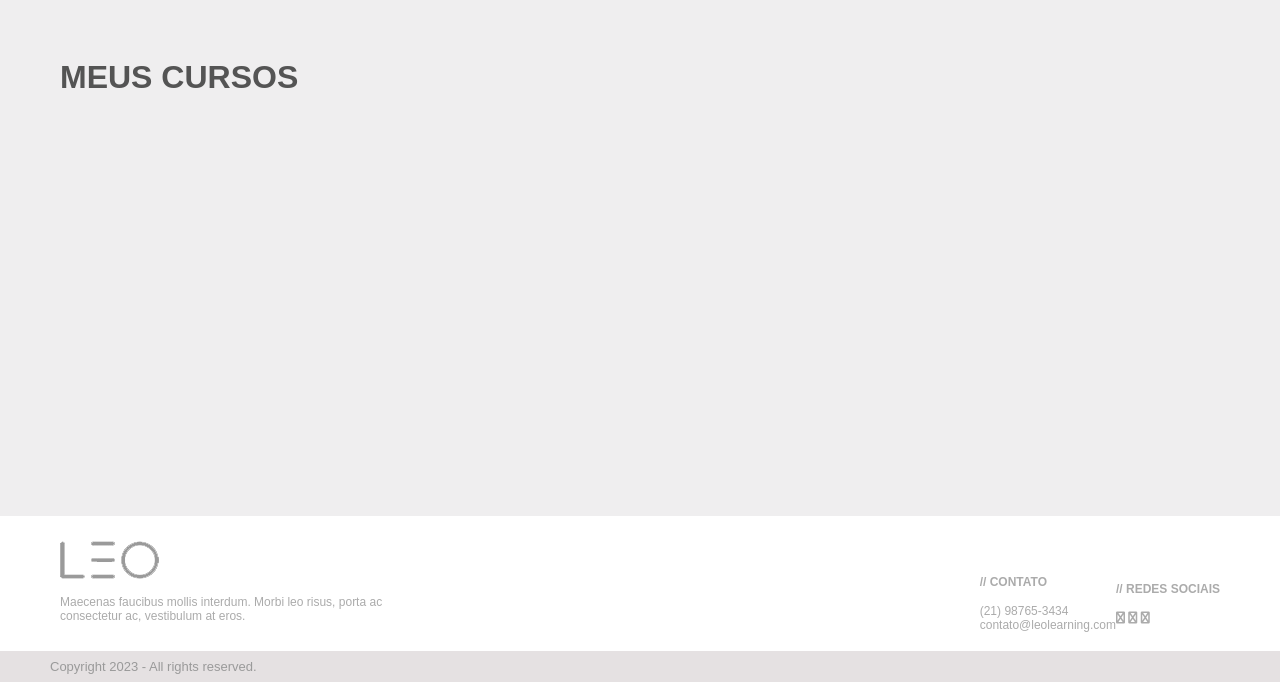
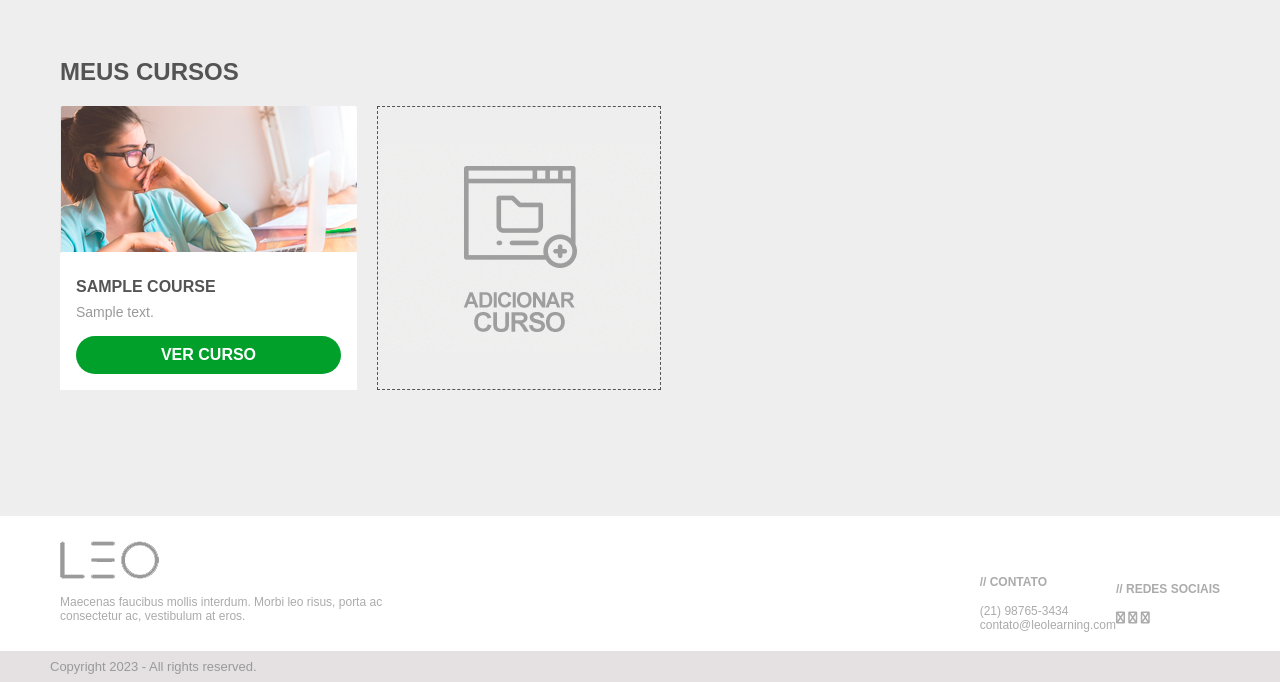
Before and after one commit to paulowender/desafio_revvo, a PHP site: page / in a window 1280 px wide. Shown: the part 118-800 px from the top of the page. Run offline with PHP 8.4, Linux system fonts and the light colour scheme; tables that the repository leaves empty hold one stand-in row (values such as "Sample post").

Commit message:
Listando cursos

```diff
--- a/src/styles/css/style.scss
+++ b/src/styles/css/style.scss
@@ -197,6 +197,68 @@ body {
   padding: 60px;
   flex-direction: column;
   margin-bottom: auto;
+
+  .grid-new-item {
+    display: flex;
+    flex-direction: column;
+    justify-content: center;
+    padding: 16;
+    aspect-ratio: 1 / 1;
+    border: #545454 dashed 1px;
+  }
+
+  /* Grid list com 4 colunas */
+  .grid-list {
+    display: grid;
+    grid-template-columns: repeat(4, 1fr);
+    gap: 20px;
+  }
+
+  /* Cards */
+  .grid-item {
+    background-color: #fff;
+    padding: 16;
+    text-align: start;
+    // aspect-ratio: 1 / 1;
+    display: flex;
+    flex-direction: column;
+    justify-content: space-between;
+
+    .card-content {
+      display: flex;
+      flex-direction: column;
+      justify-content: space-between;
+      padding: 16px;
+    }
+
+    .btn {
+      display: inline-block;
+      background-color: #01a02a;
+      color: #fff;
+      text-align: center;
+      text-decoration: none;
+      font-weight: bold;
+      border-radius: 30px;
+      padding: 10px 20px;
+      margin-top: auto;
+    }
+
+    .card-title {
+      font-size: 16px;
+      font-weight: bold;
+      margin-bottom: 8px;
+    }
+
+    .card-summary {
+      font-size: 14px;
+      color: $secondary-text;
+      margin-bottom: 16px;
+    }
+
+    .btn:hover {
+      background-color: #016b21;
+    }
+  }
 }
 
 /* Estilos do footer */
--- a/src/views/home/index.php
+++ b/src/views/home/index.php
@@ -1,18 +1,18 @@
-  <!-- <div class="container"> -->
-  <!-- <div class="header"> -->
-  <h1>MEUS CURSOS</h1>
-  <!-- <a href="create.php">Create</a>
-  </div>
-  <div class="list">
+  <h2>MEUS CURSOS</h2>
+  <div class="grid-list">
     <?php foreach ($courses as $row) : ?>
-
-      <div class="item">
-        <div class="text"><?php echo $row['title']; ?></div>
-        <div class="actions">
-          <a href="update.php?id=<?php echo $row['id']; ?>" class="icon"><i class="icon icon-icon-edit"></i></a>
-          <a href="delete.php?id=<?php echo $row['id']; ?>" class="icon"><i class="icon icon-icon-trash"></i></a>
+      <div class="grid-item">
+        <img src="../../../assets/img/course.png" alt="Imagem do Curso">
+        <div class="card-content">
+          <div class="card-title"><?= strtoupper($row['title']) ?></div>
+          <div class="card-summary"><?= $row['summary'] ?></div>
+          <a href="#" class="btn">VER CURSO</a>
         </div>
       </div>
     <?php endforeach; ?>
-  </div> -->
-  <!-- </div> -->
+    <a href="#" class="btn">
+      <div class="grid-new-item">
+        <img src="../../../assets/img/button_add.png" alt="Novo curso">
+      </div>
+    </a>
+  </div>
--- a/src/views/layout.php
+++ b/src/views/layout.php
@@ -17,7 +17,7 @@
             <!-- Conteúdo do carrossel -->
         </div>
 
-        <div class="grid-list">
+        <div class="grid">
             <!-- Conteúdo do pagina -->
             <?= $content ?>
         </div>
```
Also changed, not shown: assets/css/style.min.css, assets/img/button_add.png (added), assets/img/course.png (added).
